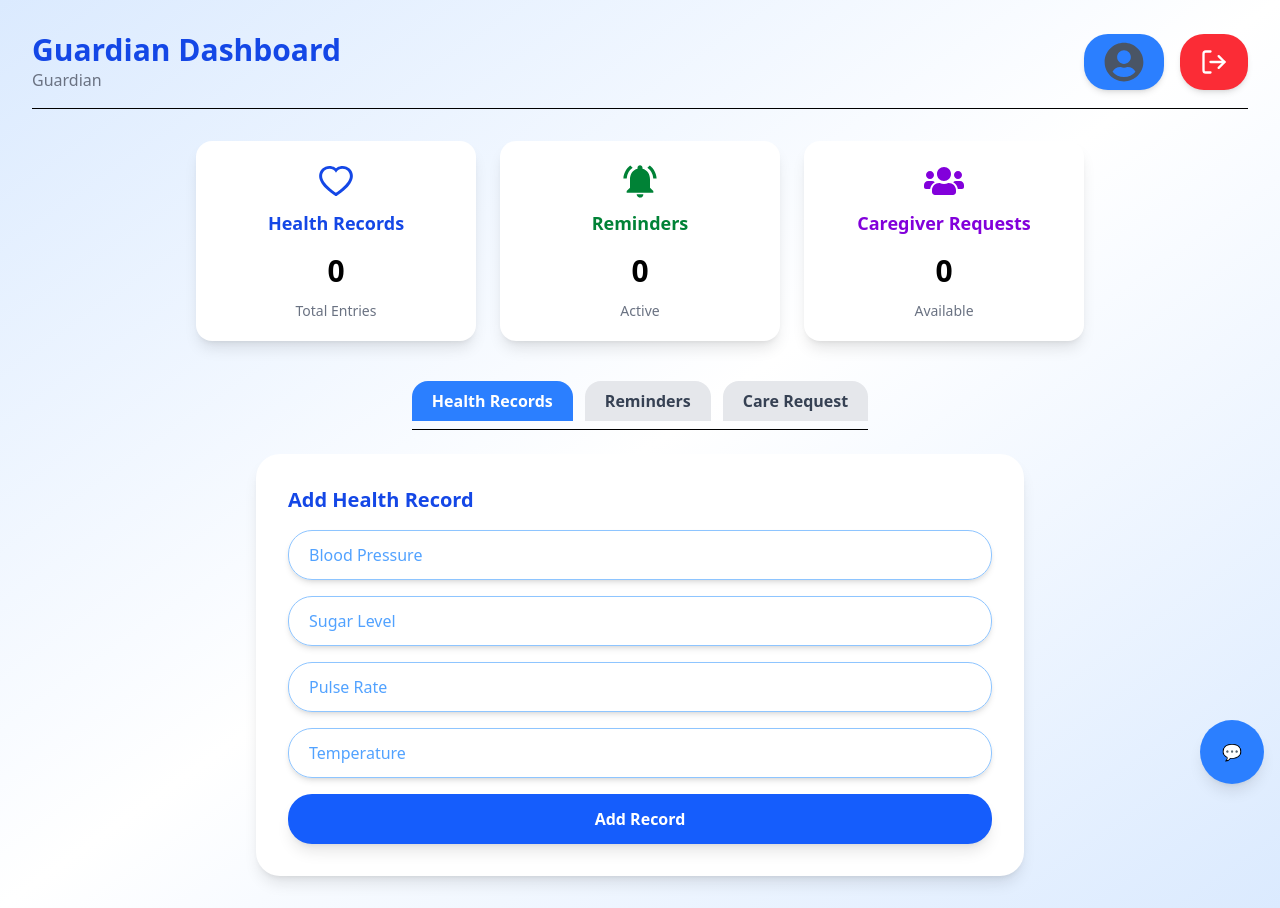
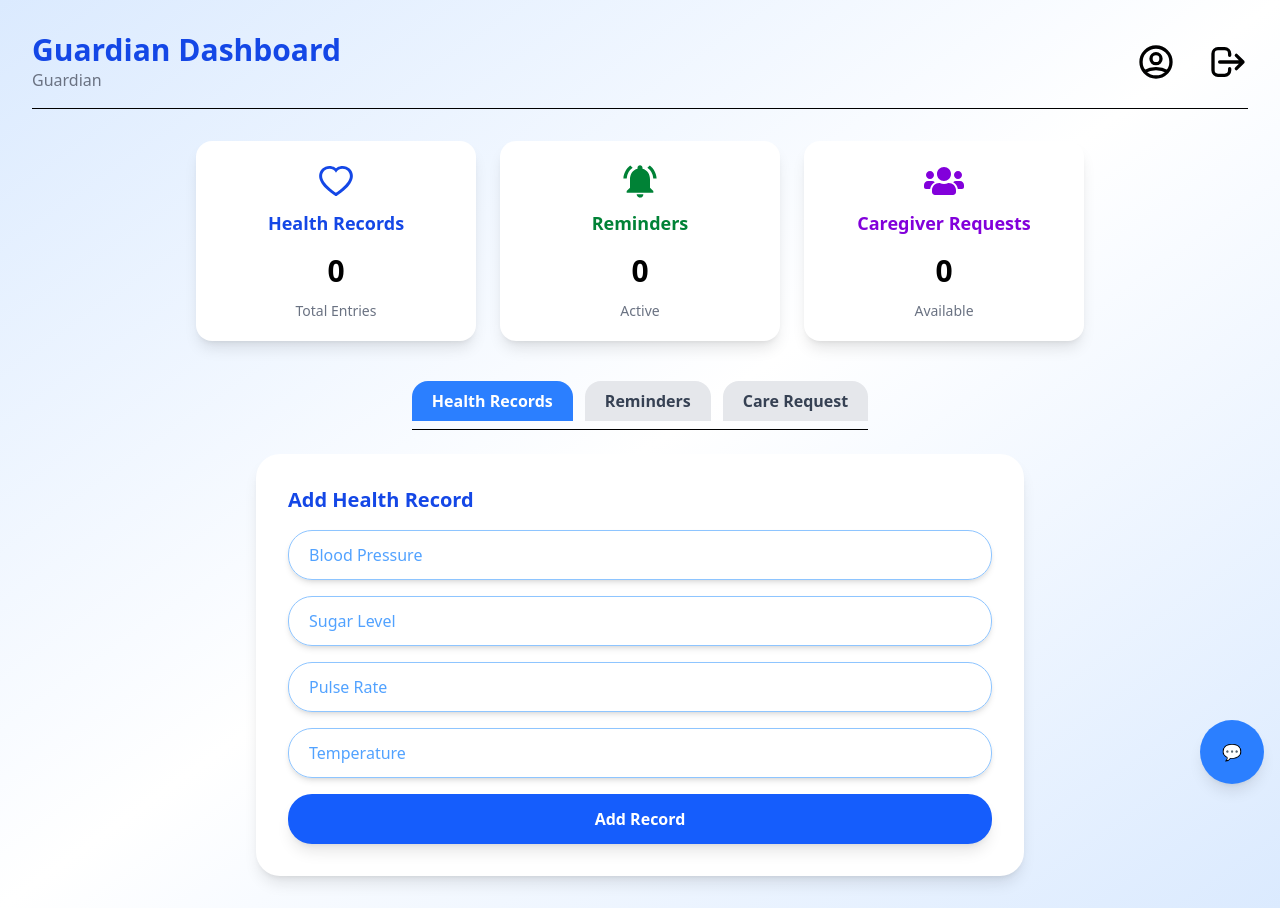
Before and after one commit to hirush2001/Elder_Care_Frontend, a React app: page /guardiandashboard in a window 1280 px wide. Built offline with nearby package versions, Linux system fonts and the light colour scheme; the HTML template or start-up script is replaced by a standard one.

Commit message:
Update GurdianDashboard

```diff
--- a/src/pages/Admin/AdminDashboard.jsx
+++ b/src/pages/Admin/AdminDashboard.jsx
@@ -5,6 +5,7 @@ import axios from "axios";
 
 import { FaUsers, FaUserCircle, FaUserTie } from "react-icons/fa";
 import { FiLogOut, FiSearch, FiTrash2, FiCheck, FiX } from "react-icons/fi";
+import { HiOutlineUserCircle, HiOutlineLogout } from "react-icons/hi";
 import { MdAdminPanelSettings } from "react-icons/md";
 import { AiOutlineHeart } from "react-icons/ai";
 
@@ -80,16 +81,16 @@ export default function AdminDashboard() {
         <div className="flex gap-4">
           <button
             onClick={() => navigate("/profile")}
-            className="bg-blue-500 hover:bg-blue-600 text-white px-5 py-2 rounded-3xl shadow-md transition"
+            className="cursor-pointer"
           >
-            <FaUserCircle className="w-6 h-6" />
+            <HiOutlineUserCircle className="w-10 h-10" />
           </button>
 
           <button
             onClick={handleLogout}
-            className="bg-red-500 hover:bg-red-600 text-white px-5 py-2 rounded-3xl shadow-md transition"
+            className="cursor-pointer"
           >
-            <FiLogOut className="w-6 h-6" />
+            <HiOutlineLogout className="w-10 h-10" />
           </button>
         </div>
       </header>
--- a/src/pages/CareGiver/CareGiverDashboard.jsx
+++ b/src/pages/CareGiver/CareGiverDashboard.jsx
@@ -5,6 +5,7 @@ import axios from "axios";
 
 import { FaUsers, FaUserCircle } from "react-icons/fa";
 import { FiLogOut } from "react-icons/fi";
+import { HiOutlineUserCircle, HiOutlineLogout } from "react-icons/hi";
 import { AiOutlineCheck, AiOutlineClose } from "react-icons/ai";
 
 import ChatWidget from "../../components/chatwidget";
@@ -103,16 +104,16 @@ export default function CareGiverDashboard() {
         <div className="flex gap-4">
           <button
             onClick={() => setShowProfile(true)}
-            className="bg-blue-500 hover:bg-blue-600 text-white font-semibold px-5 py-2 rounded-3xl shadow-md transition cursor-pointer"
+            className="cursor-pointer"
           >
-            <FaUserCircle className="w-7 h-7" />
+            <HiOutlineUserCircle className="w-10 h-10" />
           </button>
 
           <button
             onClick={handleLogout}
-            className="bg-red-500 hover:bg-red-600 text-white font-semibold px-5 py-2 rounded-3xl shadow-md transition cursor-pointer"
+            className="cursor-pointer"
           >
-            <FiLogOut className="w-7 h-7" />
+             <HiOutlineLogout className="w-10 h-10" />
           </button>
         </div>
       </header>
--- a/src/pages/Guardian/ElderProfileList.jsx
+++ b/src/pages/Guardian/ElderProfileList.jsx
@@ -97,7 +97,7 @@ export default function ElderProfileForm({ regId }) {
             className="w-28 h-28 rounded-full object-cover border-2 border-purple-400"
           />
         ) : (
-          <FaUserCircle className="w-28 h-28 text-gray-400" />
+          <FaUserCircle className="w-28 h-28 text-red-400 cursor-pointer" />
         )}
 
         <div>
@@ -122,7 +122,7 @@ export default function ElderProfileForm({ regId }) {
           onClick={() => setEditMode(true)}
           className="flex items-center px-5 py-2 bg-purple-600 hover:bg-purple-700 text-white rounded-xl font-semibold transition"
         >
-          <FaEdit className="mr-2" /> Update Profile
+          <FaEdit className="mr-2 " /> Update Profile
         </button>
       </div>
 
@@ -132,7 +132,7 @@ export default function ElderProfileForm({ regId }) {
             <h2 className="text-xl font-semibold mb-4 flex items-center justify-between">
               Edit Profile
               <button onClick={() => setEditMode(false)}>
-                <FaTimes className="text-gray-600 hover:text-gray-800" />
+                <FaTimes className="text-red-600 cursor-pointer" />
               </button>
             </h2>
 
@@ -160,13 +160,13 @@ export default function ElderProfileForm({ regId }) {
             <div className="mt-4 flex justify-end space-x-3">
               <button
                 onClick={handleUpdate}
-                className="flex items-center px-4 py-2 bg-green-600 hover:bg-green-700 text-white rounded-xl"
+                className="flex items-center px-4 py-2 bg-green-600 hover:bg-green-700 text-white rounded-xl cursor-pointer"
               >
                 <FaSave className="mr-2" /> Save
               </button>
               <button
                 onClick={() => setEditMode(false)}
-                className="px-4 py-2 bg-gray-300 hover:bg-gray-400 rounded-xl"
+                className="px-4 py-2 bg-gray-300 hover:bg-gray-400 rounded-xl cursor-pointer"
               >
                 Cancel
               </button>
--- a/src/pages/Guardian/GuardianDashboard.jsx
+++ b/src/pages/Guardian/GuardianDashboard.jsx
@@ -4,10 +4,10 @@ import toast from "react-hot-toast";
 import axios from "axios";
 import { AiOutlineHeart } from "react-icons/ai";
 import { MdNotificationsActive } from "react-icons/md";
-import { FaUsers, FaUserCircle } from "react-icons/fa";
-import { FiLogOut } from "react-icons/fi";
+import { FaUsers } from "react-icons/fa";
 import ChatWidget from "../../components/chatwidget";
 import ElderProfileForm from "./ElderProfileList";
+import { HiOutlineUserCircle, HiOutlineLogout } from "react-icons/hi";
 import {
   LineChart,
   Line,
@@ -209,10 +209,10 @@ export default function GuardianDashboard() {
           <h1 className="text-3xl font-extrabold text-blue-700">Guardian Dashboard</h1>
           <p className="text-gray-500">{userEmail}</p>
         </div>
-        <div className="flex gap-4">
+        <div className="flex gap-8">
         <button
         onClick={() => setShowProfile(true)}
-         className="bg-blue-500 hover:bg-blue-600 text-white font-semibold px-5 py-2 rounded-3xl shadow-md transition cursor-pointer"
+         className=" cursor-pointer"
 >
 {profileImage ? (
   <img
@@ -221,16 +221,16 @@ export default function GuardianDashboard() {
     className="w-10 h-10 rounded-full object-cover border border-gray-300"
   />
 ) : (
-  <FaUserCircle className="w-10 h-10 text-gray-600" />
+  <HiOutlineUserCircle className="w-10 h-10" />
 )}
 
         </button>
 
           <button
             onClick={handleLogout}
-            className="bg-red-500 hover:bg-red-600 text-white font-semibold px-5 py-2 rounded-3xl shadow-md transition cursor-pointer"
+            className="cursor-pointer"
           >
-            <FiLogOut className="w-7 h-7" />
+            <HiOutlineLogout className="w-10 h-10" />
           </button>
         </div>
       </header>
```
